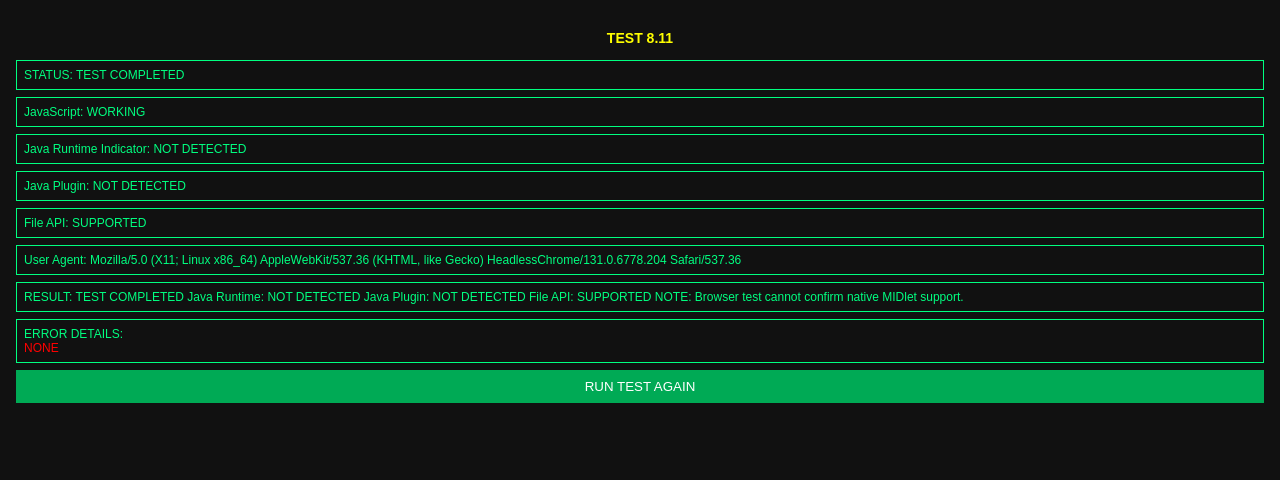
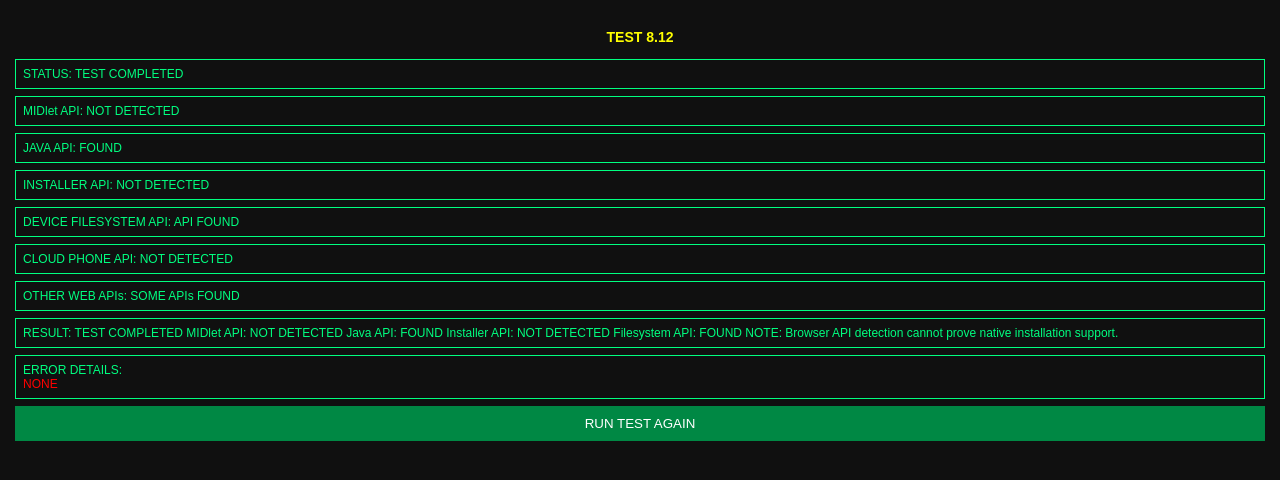
Before and after one commit to quntumcraft-solution/cloud-phone-hub, a plain HTML site: page index.html in a window 1280 px wide. Drawn offline with Linux system fonts and the light colour scheme.

Commit message:
Update index.html

```diff
--- a/index.html
+++ b/index.html
@@ -2,15 +2,15 @@
 <html>
 <head>
 <meta name="viewport" content="width=device-width, initial-scale=1">
-<title>TEST 8.11</title>
+<title>TEST 8.12</title>
 
 <style>
 body {
-    background: #111;
+    background: #101010;
     color: #00ff80;
     font-family: Arial;
     font-size: 12px;
-    padding: 8px;
+    padding: 7px;
 }
 h3 {
     color: yellow;
@@ -24,8 +24,8 @@ h3 {
 }
 button {
     width: 100%;
-    padding: 9px;
-    background: #00aa55;
+    padding: 10px;
+    background: #008844;
     color: white;
     border: 0;
 }
@@ -38,13 +38,15 @@ button {
 
 <body>
 
-<h3>TEST 8.11</h3>
-<div class="box" id="status">STATUS: STARTING...</div>
-<div class="box" id="javascript">JavaScript: CHECKING</div>
-<div class="box" id="java">Java Runtime: CHECKING</div>
-<div class="box" id="plugin">Java Plugin: CHECKING</div>
-<div class="box" id="fileapi">File API: CHECKING</div>
-<div class="box" id="browser">Browser: CHECKING</div>
+<h3>TEST 8.12</h3>
+
+<div class="box" id="status">STATUS: STARTING</div>
+<div class="box" id="midlet">MIDlet API: CHECKING</div>
+<div class="box" id="java">JAVA API: CHECKING</div>
+<div class="box" id="installer">INSTALLER API: CHECKING</div>
+<div class="box" id="filesystem">DEVICE FILESYSTEM: CHECKING</div>
+<div class="box" id="cloud">CLOUD PHONE API: CHECKING</div>
+<div class="box" id="other">OTHER INSTALL APIs: CHECKING</div>
 <div class="box" id="result">RESULT: WAITING</div>
 
 <div class="box">
@@ -59,104 +61,115 @@ ERROR DETAILS:
 var currentStep = "INITIALIZATION";
 
 window.onerror = function(msg, url, line, column) {
+    document.getElementById("status").innerHTML =
+        "STATUS: ERROR";
+
     document.getElementById("error").innerHTML =
         "STEP: " + currentStep +
-        "\nERROR: " + msg +
+        "\nMESSAGE: " + msg +
         "\nLINE: " + line +
         "\nCOLUMN: " + column;
-
-    document.getElementById("status").innerHTML =
-        "STATUS: ERROR DETECTED";
 
     return true;
 };
 
-function setText(id, value) {
-    document.getElementById(id).innerHTML = value;
+function exists(obj, name) {
+    try {
+        return typeof obj[name] != "undefined";
+    } catch(e) {
+        return false;
+    }
 }
 
 function runTest() {
+
     try {
-        currentStep = "JAVASCRIPT";
-        setText("javascript", "JavaScript: WORKING");
 
-        currentStep = "JAVA RUNTIME";
+        currentStep = "MIDLET API";
 
-        var javaFound = false;
+        var midletFound =
+            exists(window, "MIDlet") ||
+            exists(navigator, "MIDlet");
 
-        if (typeof window.Java != "undefined") {
-            javaFound = true;
-        }
+        document.getElementById("midlet").innerHTML =
+            "MIDlet API: " +
+            (midletFound ? "FOUND" : "NOT DETECTED");
 
-        if (navigator.javaEnabled) {
-            try {
-                if (navigator.javaEnabled()) {
-                    javaFound = true;
-                }
-            } catch(e) {}
-        }
+        currentStep = "JAVA API";
 
-        setText("java",
-            "Java Runtime Indicator: " +
-            (javaFound ? "FOUND" : "NOT DETECTED"));
+        var javaFound =
+            exists(window, "Java") ||
+            exists(navigator, "javaEnabled");
 
-        currentStep = "JAVA PLUGIN";
+        document.getElementById("java").innerHTML =
+            "JAVA API: " +
+            (javaFound ? "FOUND" : "NOT DETECTED");
 
-        var pluginFound = false;
+        currentStep = "INSTALLER API";
 
-        if (navigator.plugins) {
-            for (var i = 0; i < navigator.plugins.length; i++) {
-                var name = navigator.plugins[i].name;
+        var installerFound =
+            exists(navigator, "mozApps") ||
+            exists(window, "InstallTrigger") ||
+            exists(window, "MIDletInstaller");
 
-                if (name.toLowerCase().indexOf("java") >= 0) {
-                    pluginFound = true;
-                }
-            }
-        }
+        document.getElementById("installer").innerHTML =
+            "INSTALLER API: " +
+            (installerFound ? "POSSIBLE API FOUND" : "NOT DETECTED");
 
-        setText("plugin",
-            "Java Plugin: " +
-            (pluginFound ? "FOUND" : "NOT DETECTED"));
+        currentStep = "DEVICE FILESYSTEM";
 
-        currentStep = "FILE API";
+        var fsFound =
+            exists(window, "requestFileSystem") ||
+            exists(window, "webkitRequestFileSystem");
 
-        var fileSupport = false;
+        document.getElementById("filesystem").innerHTML =
+            "DEVICE FILESYSTEM API: " +
+            (fsFound ? "API FOUND" : "NOT DETECTED");
 
-        if (window.File && window.FileReader &&
-            window.FileList && window.Blob) {
-            fileSupport = true;
-        }
+        currentStep = "CLOUD PHONE API";
 
-        setText("fileapi",
-            "File API: " +
-            (fileSupport ? "SUPPORTED" : "NOT SUPPORTED"));
+        var cloudFound =
+            exists(navigator, "hasFeature") ||
+            exists(navigator, "volumeManager");
 
-        currentStep = "BROWSER";
+        document.getElementById("cloud").innerHTML =
+            "CLOUD PHONE API: " +
+            (cloudFound ? "FOUND" : "NOT DETECTED");
 
-        setText("browser",
-            "User Agent:\n" + navigator.userAgent);
+        currentStep = "OTHER INSTALL APIs";
+
+        var otherFound =
+            exists(navigator, "getInstalledRelatedApps") ||
+            exists(navigator, "registerProtocolHandler");
+
+        document.getElementById("other").innerHTML =
+            "OTHER WEB APIs: " +
+            (otherFound ? "SOME APIs FOUND" : "NOT DETECTED");
 
         currentStep = "FINAL RESULT";
 
-        setText("result",
-            "RESULT: TEST COMPLETED\n" +
-            "Java Runtime: " +
-            (javaFound ? "INDICATOR FOUND" : "NOT DETECTED") +
-            "\nJava Plugin: " +
-            (pluginFound ? "FOUND" : "NOT DETECTED") +
-            "\nFile API: " +
-            (fileSupport ? "SUPPORTED" : "NOT SUPPORTED") +
-            "\n\nNOTE: Browser test cannot confirm native MIDlet support.");
+        document.getElementById("result").innerHTML =
+            "RESULT: TEST COMPLETED\n\n" +
+            "MIDlet API: " + (midletFound ? "FOUND" : "NOT DETECTED") +
+            "\nJava API: " + (javaFound ? "FOUND" : "NOT DETECTED") +
+            "\nInstaller API: " + (installerFound ? "FOUND" : "NOT DETECTED") +
+            "\nFilesystem API: " + (fsFound ? "FOUND" : "NOT DETECTED") +
+            "\n\nNOTE: Browser API detection cannot prove native installation support.";
 
-        setText("status", "STATUS: TEST COMPLETED");
-        setText("error", "NONE");
+        document.getElementById("status").innerHTML =
+            "STATUS: TEST COMPLETED";
+
+        document.getElementById("error").innerHTML = "NONE";
 
     } catch(e) {
-        setText("status", "STATUS: TEST FAILED");
-        setText("error",
+
+        document.getElementById("status").innerHTML =
+            "STATUS: TEST FAILED";
+
+        document.getElementById("error").innerHTML =
             "STEP: " + currentStep +
             "\nERROR NAME: " + e.name +
-            "\nERROR MESSAGE: " + e.message);
+            "\nERROR MESSAGE: " + e.message;
     }
 }
 
```
